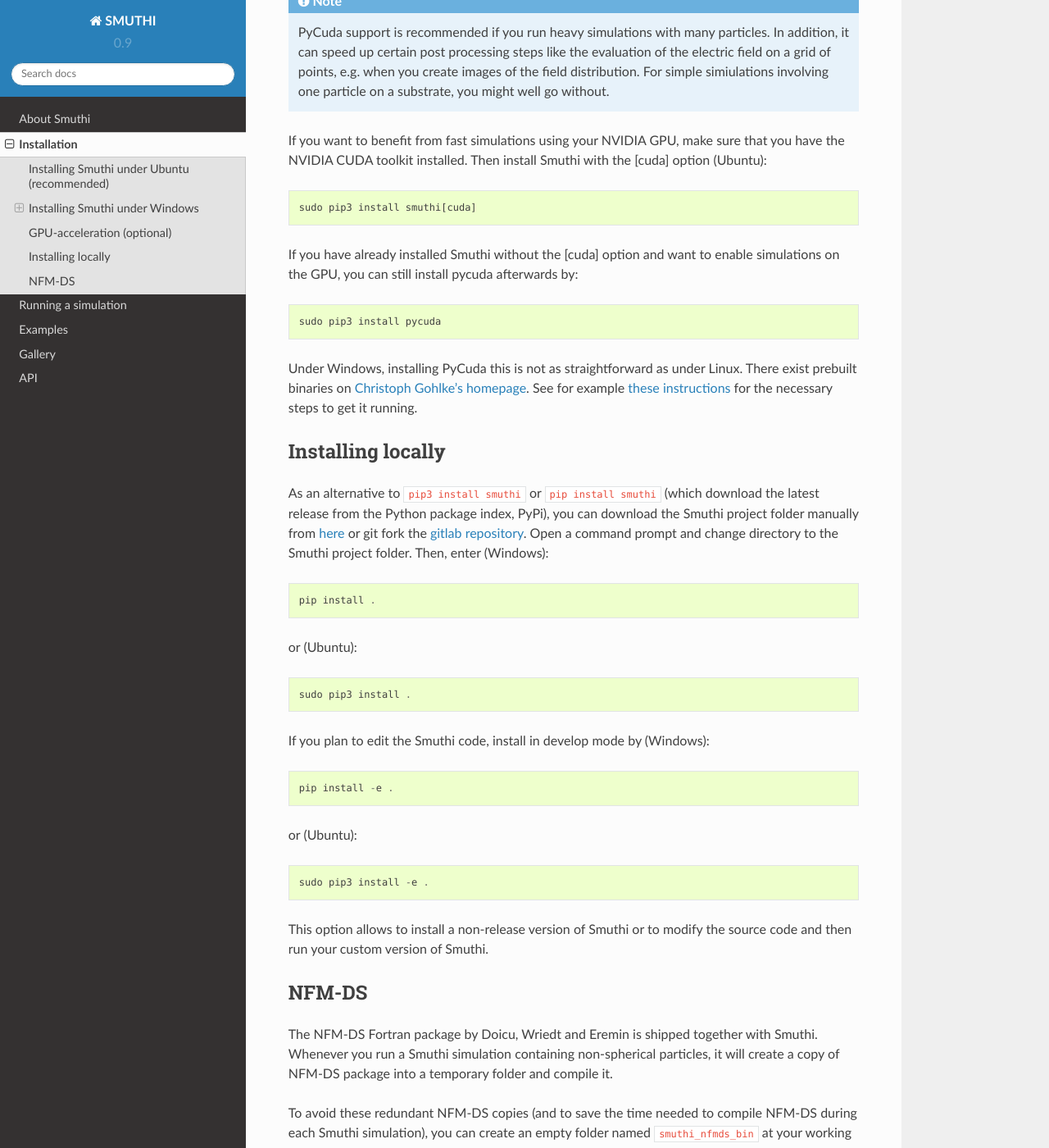
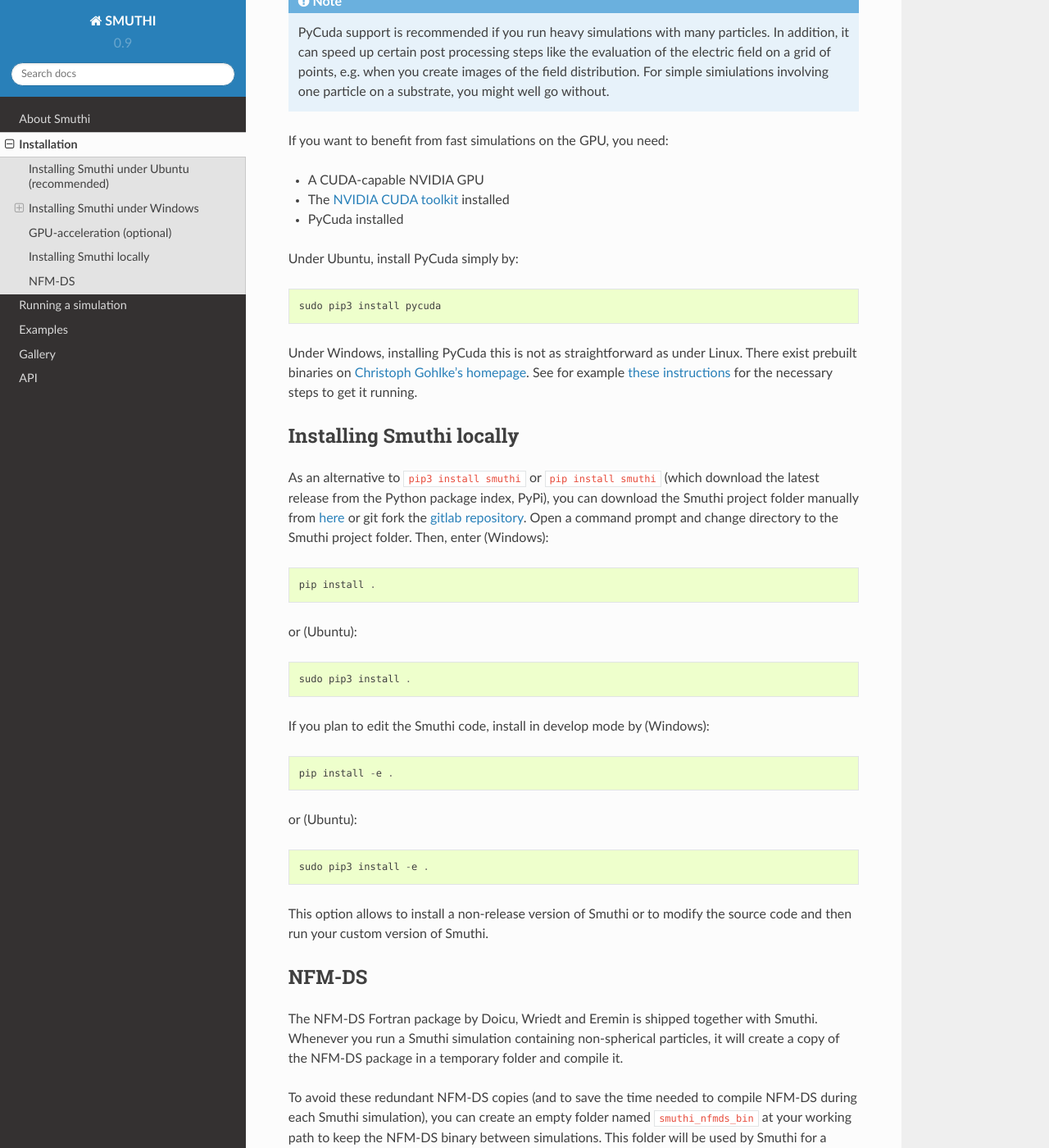
Before and after one commit to AmosEgel/smuthi, a Sphinx documentation site: the page built from docs/installation.rst, in a window 1280 px wide and 1400 px high, scrolled down 1659 px. Shown: the whole window at 82% size. Built offline with Sphinx 7.4.7 and the Read the Docs theme 2.0.0, drawn with Linux system fonts in a browser that asks for light colours; some of the changed text lies outside the part shown.

Commit message:
docs: update installation section

```diff
--- a/docs/installation.rst
+++ b/docs/installation.rst
@@ -63,12 +63,13 @@ GPU-acceleration (optional)
 	PyCuda support is recommended if you run heavy simulations with many particles. In addition, it can speed up certain post processing steps like the evaluation of the electric field on a grid of points, e.g. when you create images of the field distribution.
 	For simple simiulations involving one particle on a substrate, you might well go without.
 
-If you want to benefit from fast simulations using your NVIDIA GPU, make sure that you have the NVIDIA CUDA toolkit installed.
-Then install Smuthi with the [cuda] option (Ubuntu)::
+If you want to benefit from fast simulations on the GPU, you need:
 
-  sudo pip3 install smuthi[cuda]
+* A CUDA-capable NVIDIA GPU
+* The `NVIDIA CUDA toolkit <https://developer.nvidia.com/cuda-toolkit>`_ installed
+* PyCuda installed
 
-If you have already installed Smuthi without the [cuda] option and want to enable simulations on the GPU, you can still install pycuda afterwards by::
+Under Ubuntu, install PyCuda simply by::
 
   sudo pip3 install pycuda
 
@@ -107,7 +108,7 @@ NFM-DS
 ------
 The NFM-DS Fortran package by Doicu, Wriedt and Eremin is shipped together with Smuthi.
 Whenever you run a Smuthi simulation containing non-spherical particles,
-it will create a copy of NFM-DS package into a temporary folder and compile it.
+it will create a copy of the NFM-DS package in a temporary folder and compile it.
 
 To avoid these redundant NFM-DS copies
 (and to save the time needed to compile NFM-DS during each Smuthi simulation),
```
Also changed, not shown: other parts of docs/installation.rst (+3 -3 lines).
